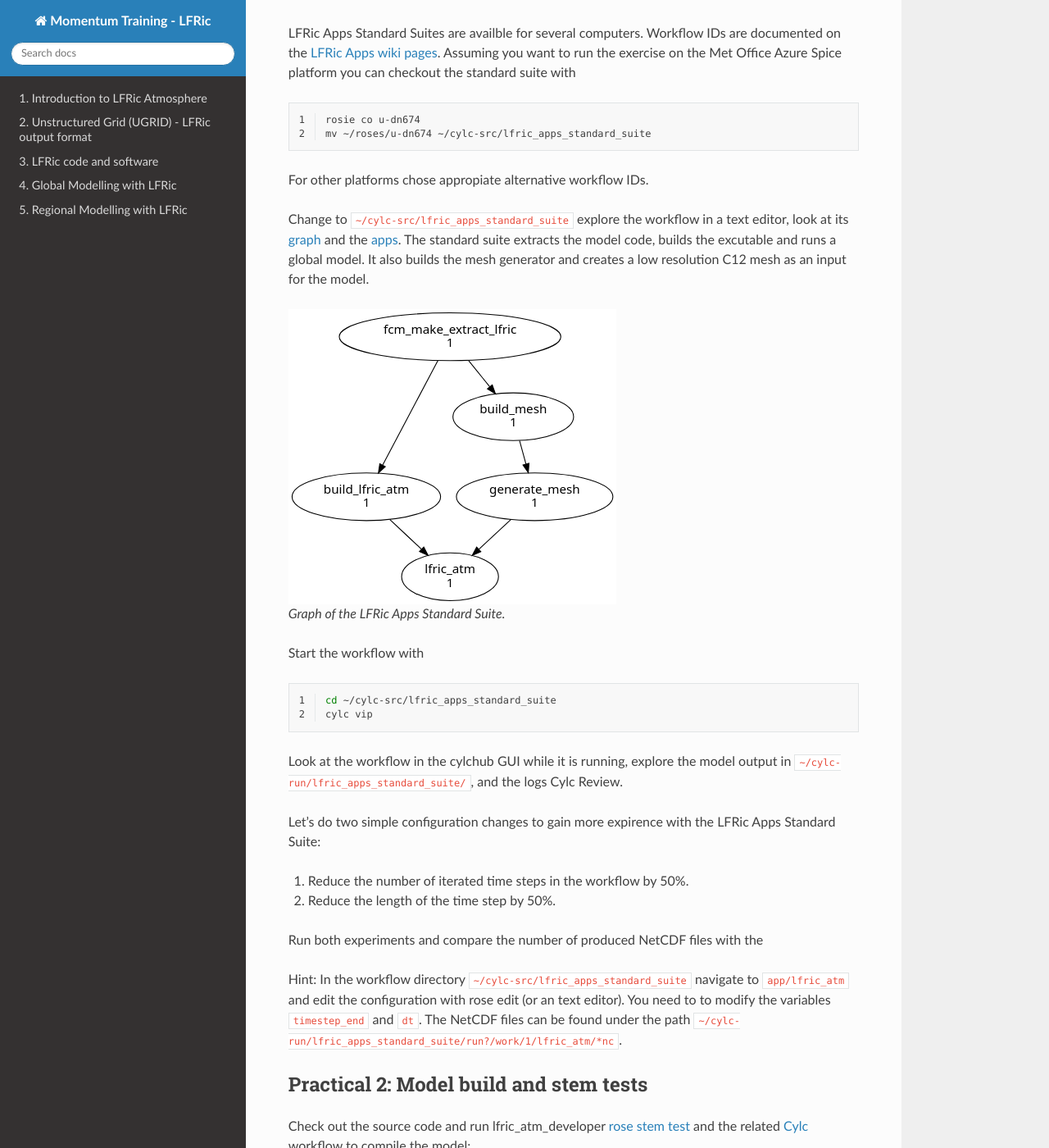
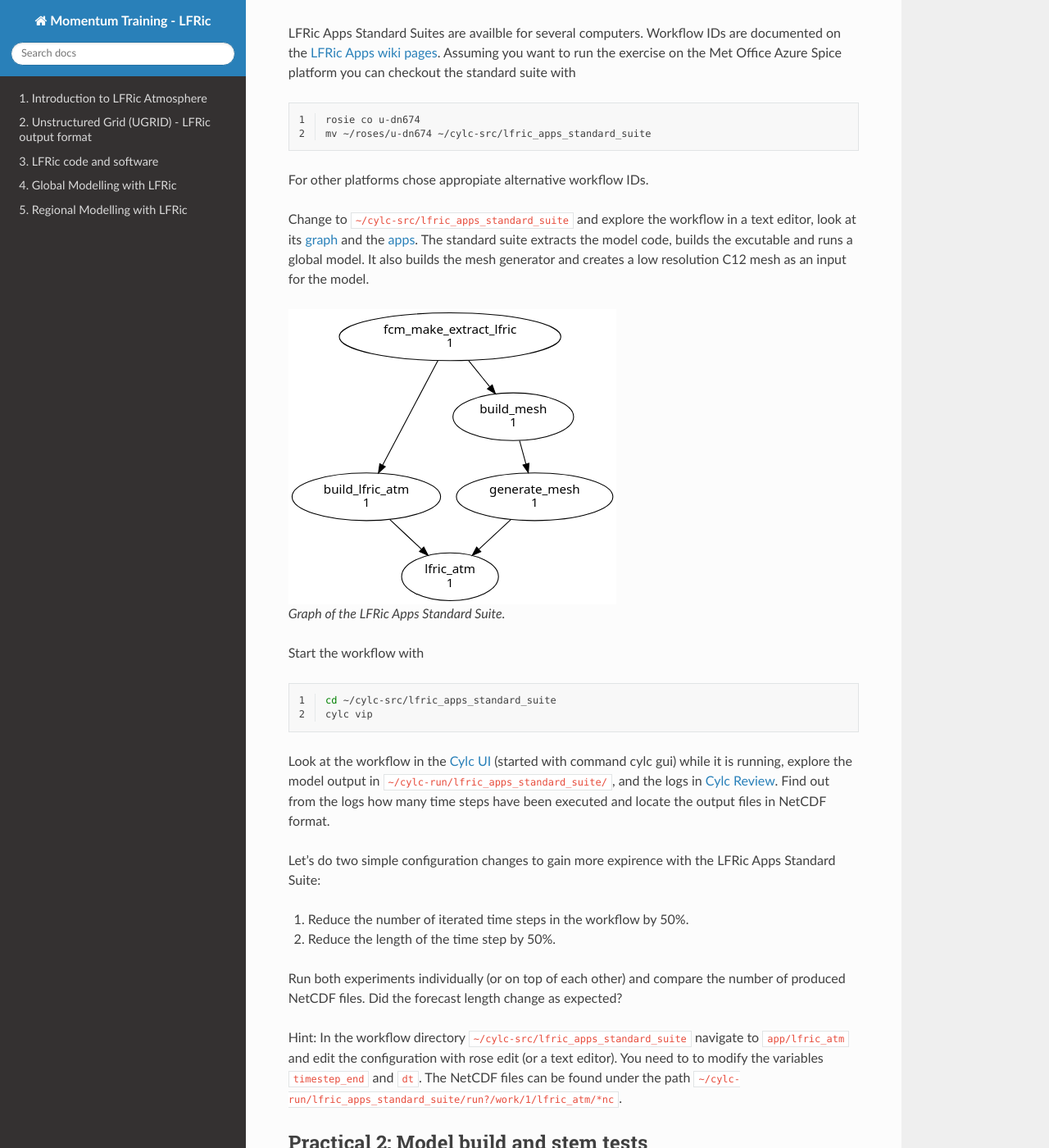
Before and after one commit to MetOffice/LFRic-Atmosphere-Training, a Sphinx documentation site: the page built from source/lfric_infrastructure/practical_exercises.rst, in a window 1280 px wide and 1400 px high, scrolled down 307 px. Shown: the whole window at 82% size. Built offline with Sphinx 7.4.7 and the Read the Docs theme 3.1.0, drawn with Linux system fonts in a browser that asks for light colours.

Commit message:
clarification of standard suite practical

```diff
--- a/source/lfric_infrastructure/practical_exercises.rst
+++ b/source/lfric_infrastructure/practical_exercises.rst
@@ -17,7 +17,7 @@
 
 For other platforms chose appropiate alternative workflow IDs.
 
-Change to ``~/cylc-src/lfric_apps_standard_suite`` explore the workflow in a text editor, look at its `graph <https://cylc.github.io/cylc-doc/stable/html/glossary.html#term-graph>`_ and the `apps <https://metomi.github.io/rose/doc/html/tutorial/rose/applications.html>`_. The standard suite extracts the model code, builds the excutable and runs a global model. It also builds the mesh generator and creates a low resolution C12 mesh as an input for the model.
+Change to ``~/cylc-src/lfric_apps_standard_suite`` and explore the workflow in a text editor, look at its `graph <https://cylc.github.io/cylc-doc/stable/html/glossary.html#term-graph>`_ and the `apps <https://metomi.github.io/rose/doc/html/tutorial/rose/applications.html>`_. The standard suite extracts the model code, builds the excutable and runs a global model. It also builds the mesh generator and creates a low resolution C12 mesh as an input for the model.
 
 
 .. figure:: /_static/3/lfric_apps_standard_suite.svg
@@ -33,16 +33,16 @@
    cd ~/cylc-src/lfric_apps_standard_suite
    cylc vip
 
-Look at the workflow in the cylchub GUI while it is running, explore the model output in ``~/cylc-run/lfric_apps_standard_suite/``, and the logs Cylc Review.
+Look at the workflow in the `Cylc UI <https://cylc.github.io/cylc-doc/latest/html/user-guide/running-workflows/tasks-jobs-ui.html>`_ (started with command cylc gui) while it is running, explore the model output in ``~/cylc-run/lfric_apps_standard_suite/``, and the logs in `Cylc Review <https://cylchub/services/cylc-review/>`_. Find out from the logs how many time steps have been executed and locate the output files in NetCDF format.
 
 Let's do two simple configuration changes to gain more expirence with the LFRic Apps Standard Suite:
 
 1) Reduce the number of iterated time steps in the workflow by 50%.
 2) Reduce the length of the time step by 50%.
 
-Run both experiments and compare the number of produced NetCDF files with the
+Run both experiments individually (or on top of each other) and compare the number of produced NetCDF files. Did the forecast length change as expected?
 
-Hint: In the workflow directory ``~/cylc-src/lfric_apps_standard_suite`` navigate to ``app/lfric_atm`` and edit the configuration with rose edit (or an text editor). You need to to modify the variables ``timestep_end`` and ``dt``. The NetCDF files can be found under the path ``~/cylc-run/lfric_apps_standard_suite/run?/work/1/lfric_atm/*nc``.
+Hint: In the workflow directory ``~/cylc-src/lfric_apps_standard_suite`` navigate to ``app/lfric_atm`` and edit the configuration with rose edit (or a text editor). You need to to modify the variables ``timestep_end`` and ``dt``. The NetCDF files can be found under the path ``~/cylc-run/lfric_apps_standard_suite/run?/work/1/lfric_atm/*nc``.
 
 Practical 2: Model build and  stem tests
 ----------------------------------------
```
